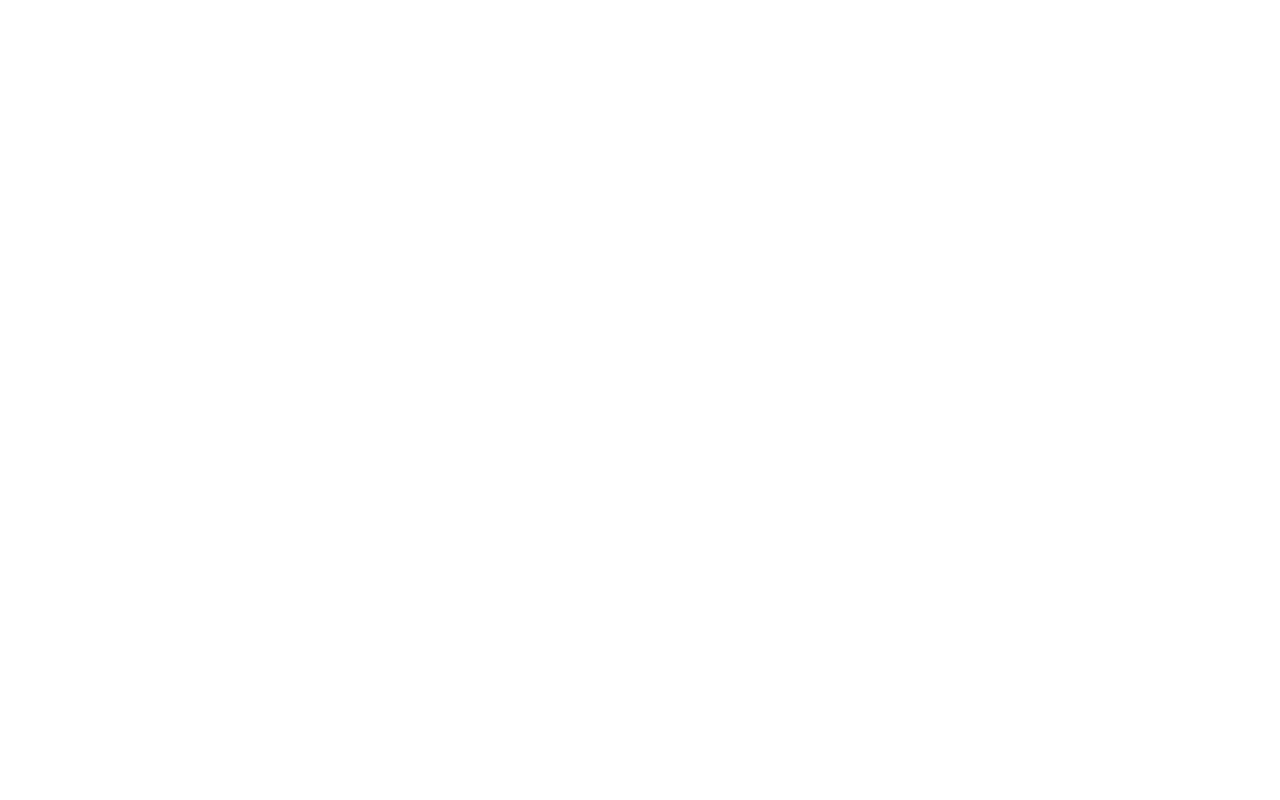
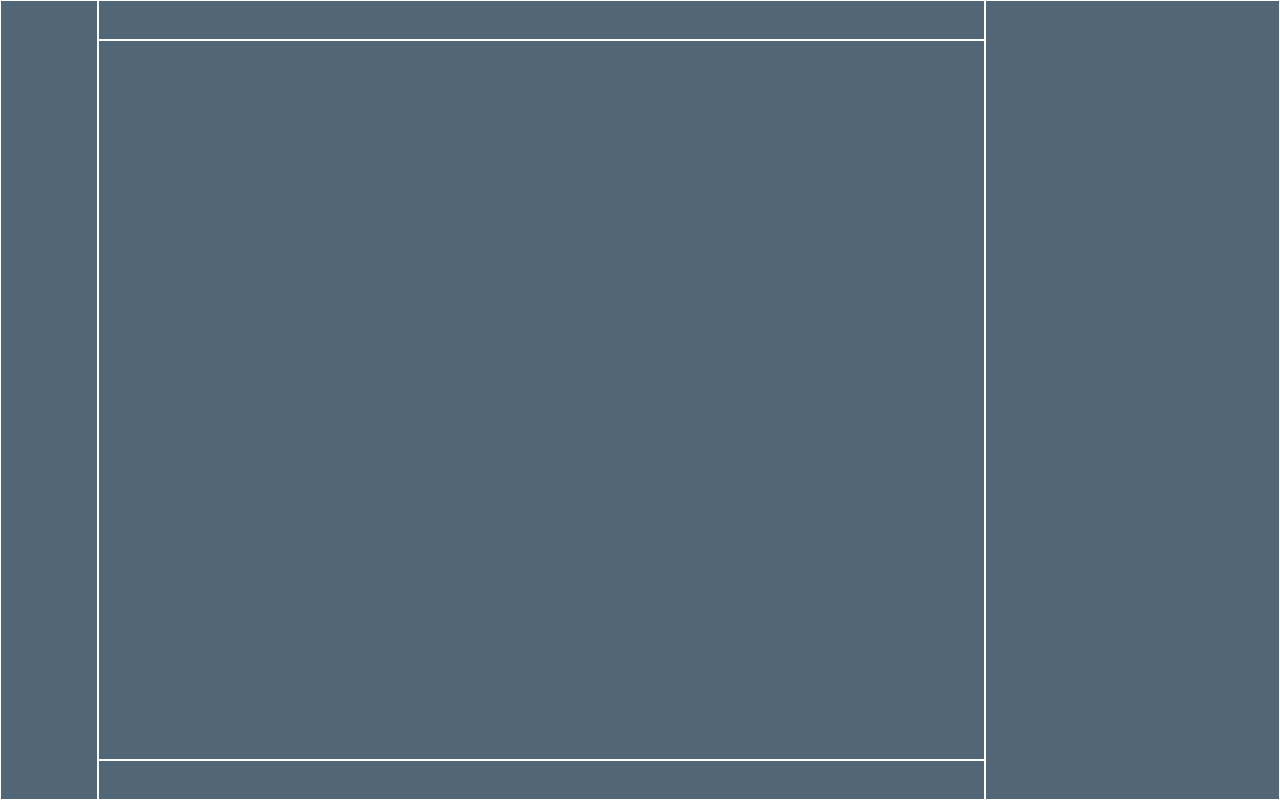
Before and after one commit to d0rianb/AIMI, an Electron app: page index.html in a window 1280 px wide. Drawn offline with Linux system fonts and the light colour scheme.

```diff
--- a/style/main.scss
+++ b/style/main.scss
@@ -12,15 +12,21 @@
     font-weight: 400;
     font-size: 2vh;
     color: #CBCBCB;
+    background-color: #424242;
 }
 
 .container {
     width: 100vw;
     height: 100vh;
     display: grid;
-    grid-template-columns: 1fr 3fr 1fr;
+    grid-template-columns: 1fr 9fr 3fr;
     grid-template-rows: 1fr 18fr 1fr;
     grid-template-areas: "dock status-bar aside" "dock main aside" "dock bottom-bar aside";
+
+    & > div {
+        background-color: #516676;
+        border: 0.5px solid #fff;
+    }
 }
 
 .dock {
```
Also changed, not shown: style/main.css, 2 other files.
